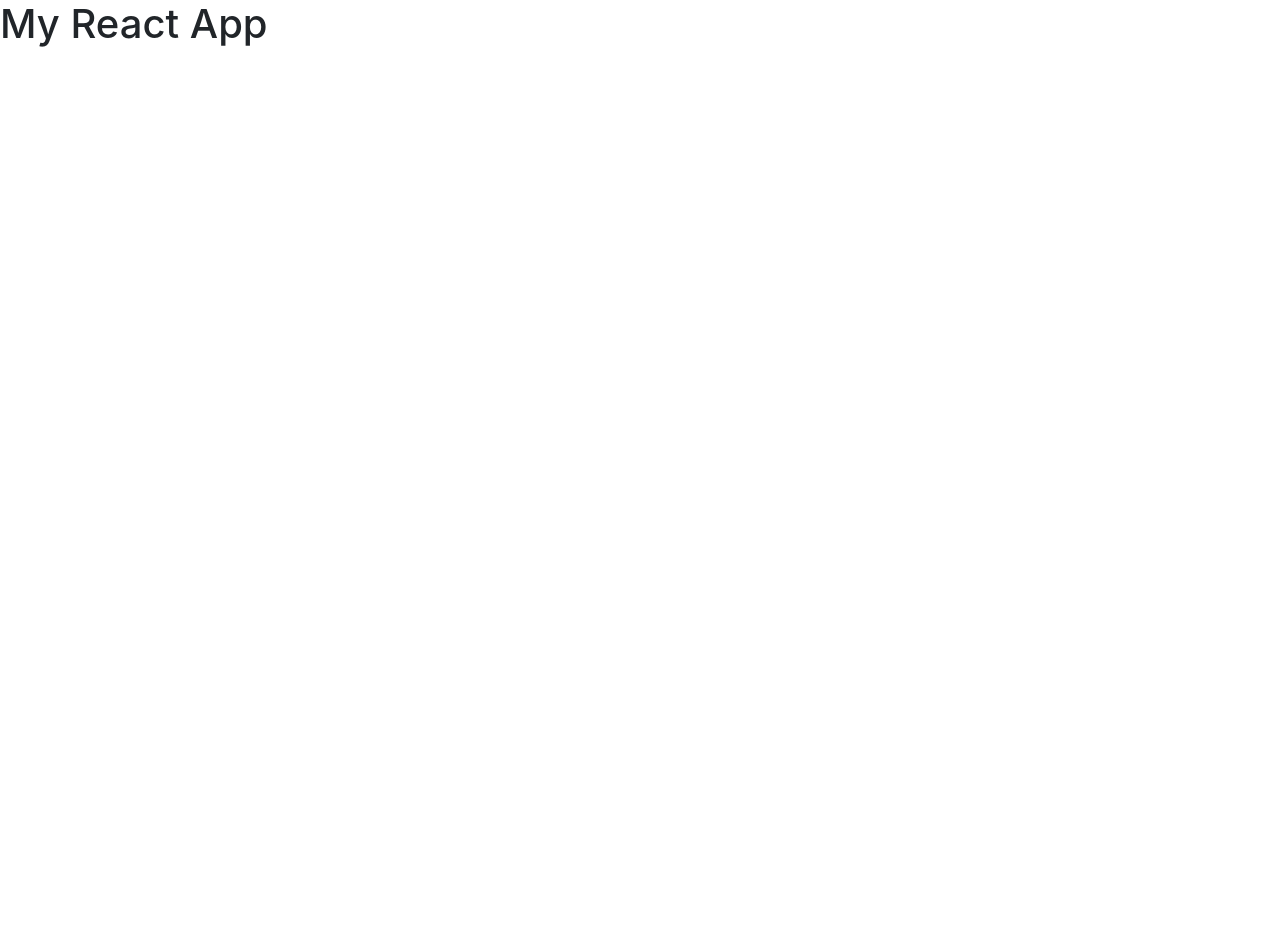
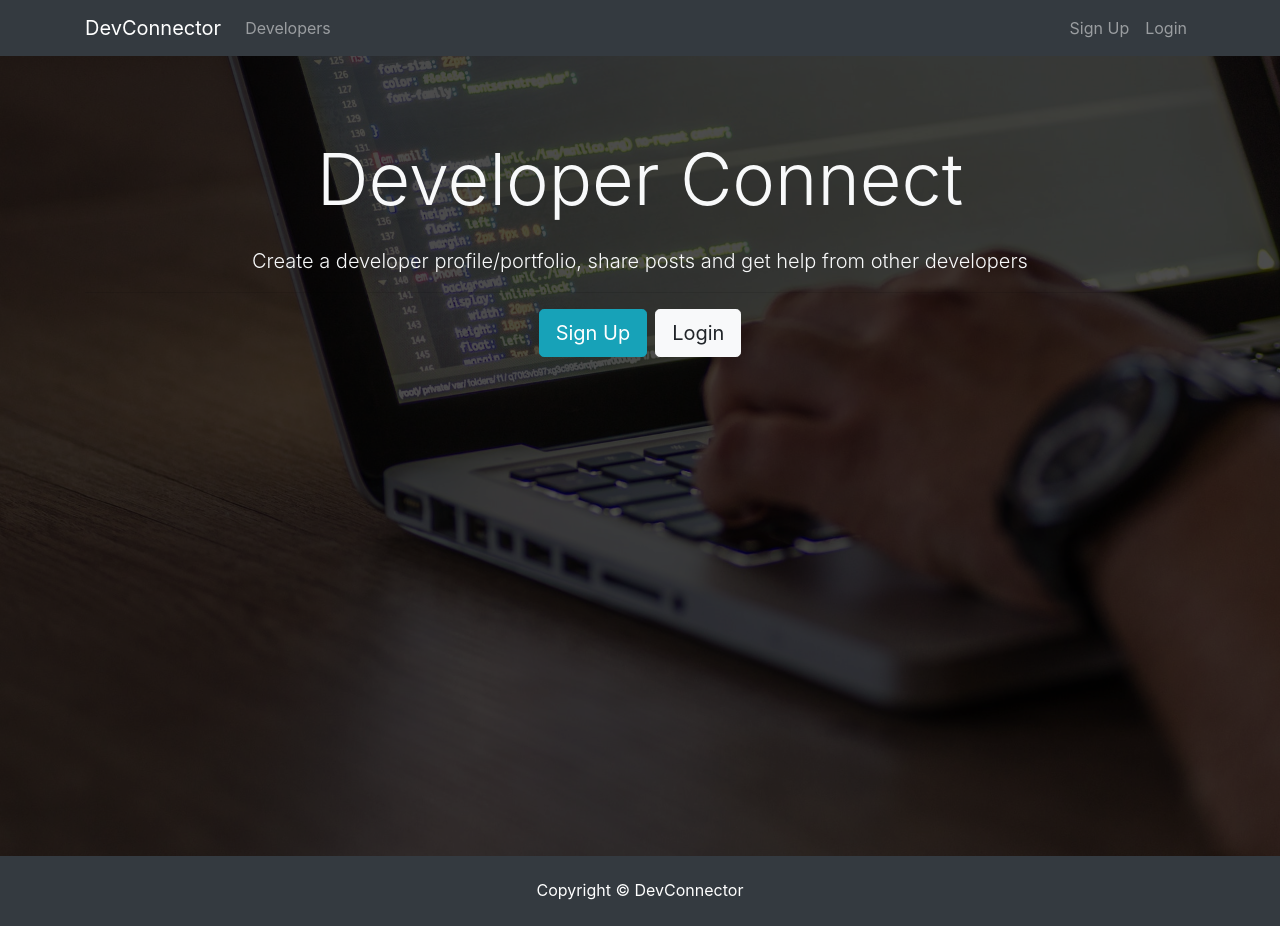
Before and after one commit to bjaus/devconnector, a React (Create React App) app in the folder client/: page / in a window 1280 px wide. Before the commit the page ends 800 px from the top, so only its background shows below. Built offline with nearby package versions, Linux system fonts and the light colour scheme.

Commit message:
created basic layout components

```diff
--- a/client/src/App.js
+++ b/client/src/App.js
@@ -1,13 +1,17 @@
 import React, { Component } from 'react';
 import './App.css';
+
+import Navbar from './components/layout/Navbar';
+import Landing from './components/layout/Landing';
+import Footer from './components/layout/Footer';
 
 class App extends Component {
   render() {
     return (
       <div className="App">
-        <header className="App-header">
-          <h1>My React App</h1>
-        </header>
+        <Navbar />
+        <Landing />
+        <Footer />
       </div>
     );
   }
--- /dev/null
+++ b/client/src/components/layout/Footer.js
@@ -0,0 +1,11 @@
+import React from 'react';
+
+const Footer = () => {
+  return (
+    <footer className='bg-dark text-white mt-5 p-4 text-center'>
+      Copyright &copy; { new Date().getFullYear } DevConnector
+    </footer>
+  );
+}
+
+export default Footer;
--- /dev/null
+++ b/client/src/components/layout/Landing.js
@@ -0,0 +1,25 @@
+import React, { Component } from 'react';
+
+class Landing extends Component {
+  render() {
+    return (
+      <div className='landing'>
+        <div className='dark-overlay landing-inner text-light'>
+          <div className='container'>
+            <div className='row'>
+              <div className='col-md-12 text-center'>
+                <h1 className='display-3 mb-4'>Developer Connect</h1>
+                <p className='lead'>Create a developer profile/portfolio, share posts and get help from other developers</p>
+                <hr/>
+                <a href='register.html' className='btn btn-lg btn-info mr-2'>Sign Up</a>
+                <a href='login.html' className='btn btn-lg btn-light'>Login</a>
+              </div>
+            </div>
+          </div>
+        </div>
+      </div>
+    );
+  }
+}
+
+export default Landing;
--- /dev/null
+++ b/client/src/components/layout/Navbar.js
@@ -0,0 +1,36 @@
+import React, { Component } from 'react';
+
+class Navbar extends Component {
+  render() {
+    return (
+      <nav className='navbar navbar-expand-sm navbar-dark bg-dark mb-4'>
+        <div className='container'>
+
+          <a className='navbar-brand' href='landing.html'>DevConnector</a>
+          <button className='navbar-toggler' type='button' data-toggle='collapse' data-target='#mobile-nav'>
+            <span className='navbar-toggler-icon'></span>
+          </button>
+
+          <div className='collapse navbar-collapse' id='mobile-nav'>
+            <ul className='navbar-nav mr-auto'>
+              <li className='nav-item'>
+                <a className='nav-link' href='profiles.html'> Developers</a>
+              </li>
+            </ul>
+            <ul className='navbar-nav ml-auto'>
+              <li className='nav-item'>
+                <a className='nav-link' href='register.html'>Sign Up</a>
+              </li>
+              <li className='nav-item'>
+                <a className='nav-link' href='login.html'>Login</a>
+              </li>
+            </ul>
+          </div>
+
+        </div>
+      </nav>
+    );
+  }
+}
+
+export default Navbar;
```
